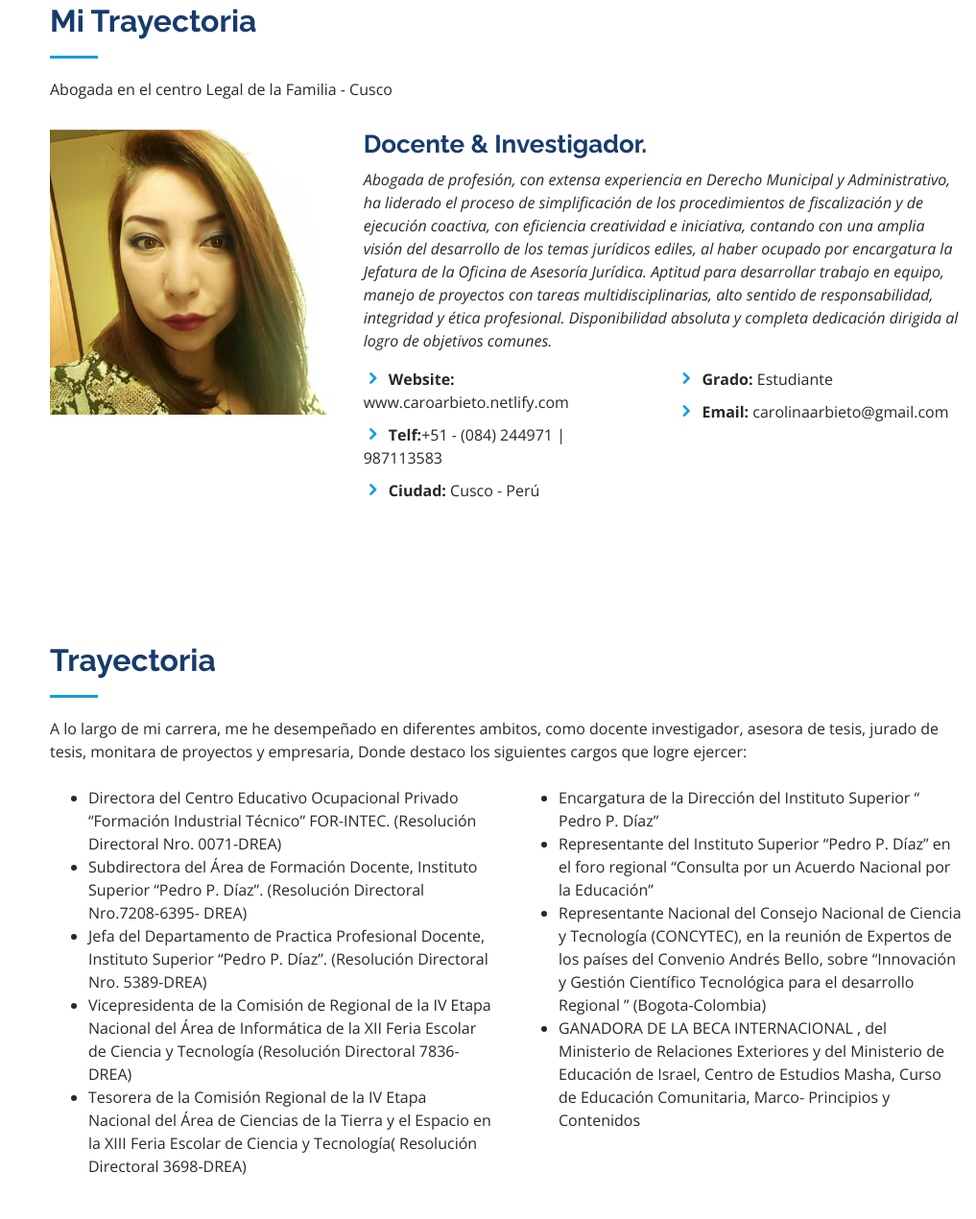
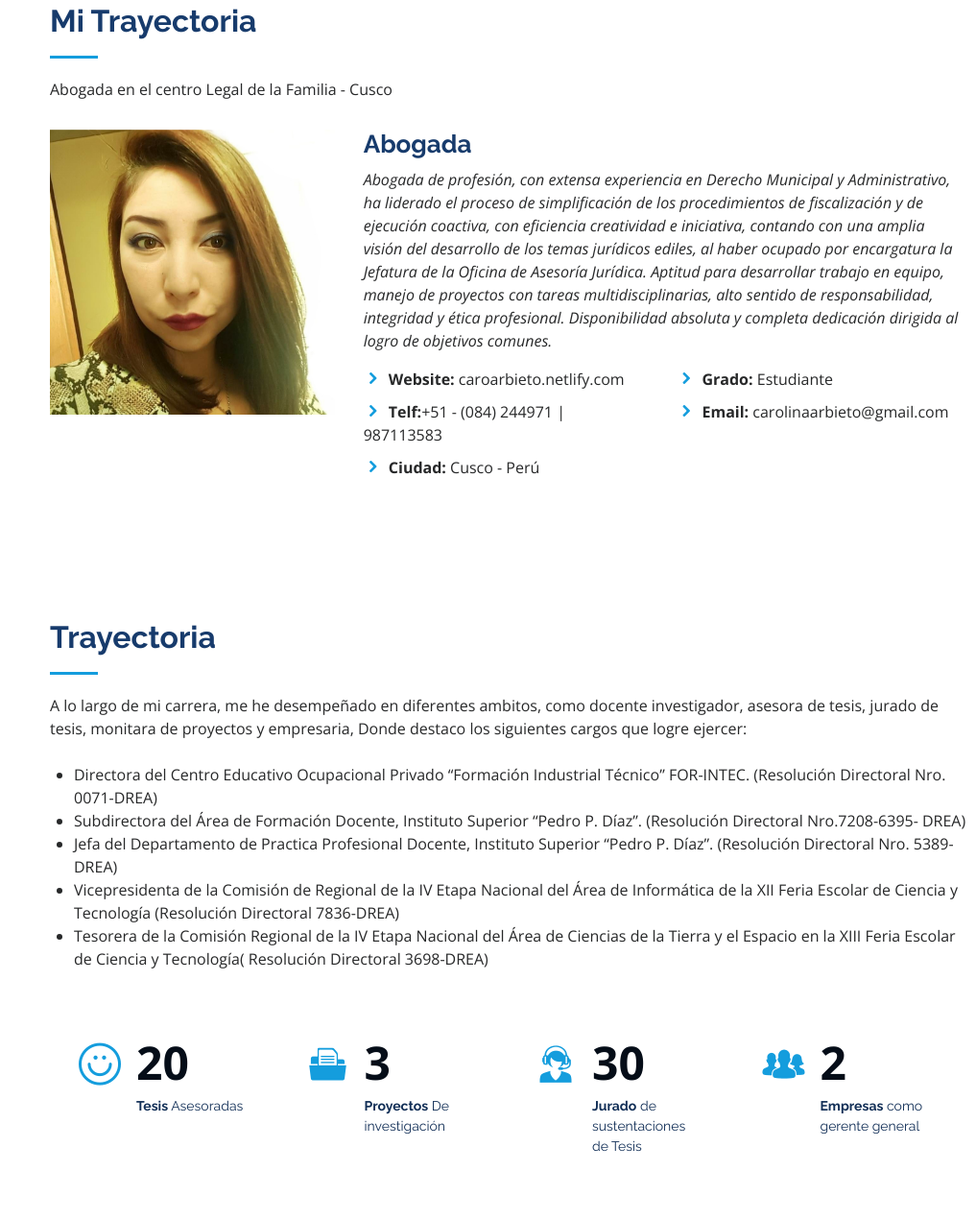
Before and after one commit to carloseab16/caroarbieto, a plain HTML site: page index.html in a window 1280 px wide. Shown: the part 857-2127 px from the top of the page at 96% size, without its empty margins (263-1280 px from the left). Drawn offline with nearby package versions, Linux system fonts and the light colour scheme.

Commit message:
first commits

```diff
--- a/assets/css/style.css
+++ b/assets/css/style.css
@@ -211,7 +211,7 @@
 #hero {
   width: 100%;
   height: 100vh;
-  background: url("../img/fotolarga.jpg") top center;
+  background: url("../img/fotolarga.png") top center;
   background-size: cover;
 }
 
--- a/index.html
+++ b/index.html
@@ -96,7 +96,7 @@
             <img src="assets/img/carito.png" class="img-fluid" alt="">
           </div>
           <div class="col-lg-8 pt-4 pt-lg-0 content" data-aos="fade-left">
-            <h3>Docente &amp; Investigador.</h3>
+            <h3>Abogada</h3>
             <p class="font-italic">
               Abogada de profesión, con extensa experiencia en Derecho Municipal y Administrativo, ha liderado el
 proceso de simplificación de los procedimientos de fiscalización y de ejecución coactiva, con eficiencia
@@ -108,7 +108,7 @@
             <div class="row">
               <div class="col-lg-6">
                 <ul>
-                  <li><i class="icofont-rounded-right"></i> <strong>Website:</strong> www.caroarbieto.netlify.com</li>
+                  <li><i class="icofont-rounded-right"></i> <strong>Website:</strong> caroarbieto.netlify.com</li>
                   <li><i class="icofont-rounded-right"></i> <strong>Telf:</strong>+51 - (084) 244971 | 987113583</li>
                   <li><i class="icofont-rounded-right"></i> <strong>Ciudad:</strong> Cusco - Perú</li>
                 </ul>
@@ -136,7 +136,7 @@
           <p>A lo largo de mi carrera, me he desempeñado en diferentes ambitos, como docente investigador, asesora de tesis, jurado de tesis, monitara de proyectos y empresaria, Donde destaco los siguientes cargos que logre ejercer:</p>
           <br>
           <div class="row">
-            <div class="col-lg-6">
+
               <ul>
                 <li>Directora del Centro Educativo Ocupacional Privado “Formación Industrial Técnico” FOR-INTEC. (Resolución Directoral Nro. 0071-DREA) </li>
                 <li>Subdirectora del Área de Formación Docente, Instituto Superior “Pedro P. Díaz”. (Resolución Directoral Nro.7208-6395- DREA)</li>
@@ -145,16 +145,8 @@
                 <li>Tesorera de la Comisión Regional de la IV Etapa Nacional del Área de Ciencias de la Tierra y el Espacio en la XIII Feria Escolar de Ciencia y Tecnología( Resolución Directoral 3698-DREA)</li>
 
               </ul>
-            </div>
-            <div class="col-lg-6">
-              <ul>
-                <li>Encargatura de la Dirección del Instituto Superior “ Pedro P. Díaz”</li>
-                <li>Representante del Instituto Superior “Pedro P. Díaz” en el foro regional “Consulta por un Acuerdo Nacional por la Educación”</li>
-                <li>Representante Nacional del Consejo Nacional de Ciencia y Tecnología (CONCYTEC), en la reunión de Expertos  de los países  del Convenio Andrés Bello, sobre “Innovación y Gestión Científico Tecnológica para el desarrollo Regional ” (Bogota-Colombia)</li>
-                <li>GANADORA DE LA BECA INTERNACIONAL ,  del Ministerio de Relaciones Exteriores y del Ministerio de Educación de Israel, Centro de Estudios Masha, Curso de Educación Comunitaria, Marco- Principios y Contenidos</li>
 
-              </ul>
-            </div>
+
           </div>
 
         </div>
```
Also changed, not shown: assets/img/fotolarga.png (added), 1 other file.
